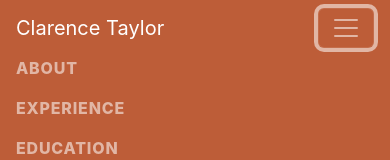
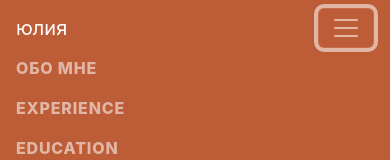
Before and after one commit to julia8625/rezume, a plain HTML site: page index.html in a window 390 px wide. Both pictures are taken after a click on the button "Toggle navigation". Shown: the top 160 px of the page. Drawn offline with nearby package versions, Linux system fonts and the light colour scheme; a web font is replaced by a local one.

Commit message:
Update index.html

```diff
--- a/index.html
+++ b/index.html
@@ -19,13 +19,13 @@
         <!-- Navigation-->
         <nav class="navbar navbar-expand-lg navbar-dark bg-primary fixed-top" id="sideNav">
             <a class="navbar-brand js-scroll-trigger" href="#page-top">
-                <span class="d-block d-lg-none">Clarence Taylor</span>
+                <span class="d-block d-lg-none">юлия</span>
                 <span class="d-none d-lg-block"><img class="img-fluid img-profile rounded-circle mx-auto mb-2" src="assets/img/profile.jpg" alt="..." /></span>
             </a>
             <button class="navbar-toggler" type="button" data-bs-toggle="collapse" data-bs-target="#navbarResponsive" aria-controls="navbarResponsive" aria-expanded="false" aria-label="Toggle navigation"><span class="navbar-toggler-icon"></span></button>
             <div class="collapse navbar-collapse" id="navbarResponsive">
                 <ul class="navbar-nav">
-                    <li class="nav-item"><a class="nav-link js-scroll-trigger" href="#about">About</a></li>
+                    <li class="nav-item"><a class="nav-link js-scroll-trigger" href="#about">обо мне</a></li>
                     <li class="nav-item"><a class="nav-link js-scroll-trigger" href="#experience">Experience</a></li>
                     <li class="nav-item"><a class="nav-link js-scroll-trigger" href="#education">Education</a></li>
                     <li class="nav-item"><a class="nav-link js-scroll-trigger" href="#skills">Skills</a></li>
```
